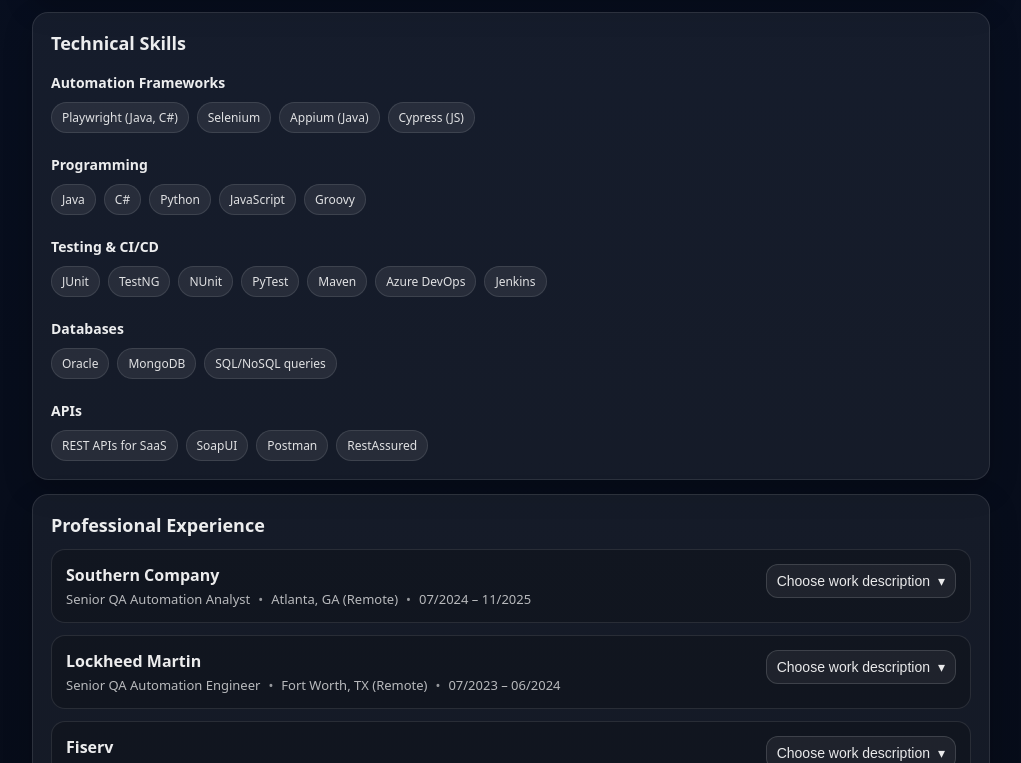
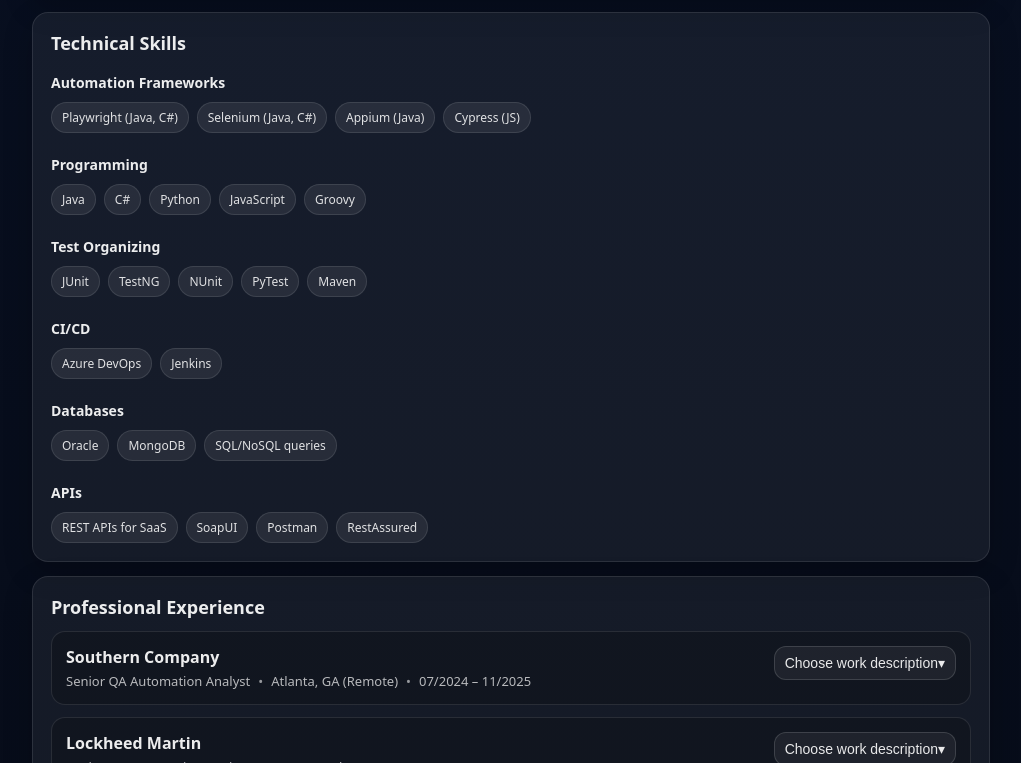
Before and after one commit to alexbashchuk/alexbashchuk.github.io, a React (Vite) app: page /#/ in a window 1280 px wide. Shown: the part 617-1380 px from the top of the page, without its empty margins (129-1150 px from the left). Built offline with nearby package versions, Linux system fonts and the light colour scheme.

Commit message:
Publish changes

```diff
--- a/src/pages/Home.css
+++ b/src/pages/Home.css
@@ -137,7 +137,8 @@
   padding: 8px 10px;
   border-radius: 12px;
   font-size: 14px;
-  display: inline-flex;
+  display: inline-table;
+  overflow: scroll;
   gap: 8px;
   margin-bottom: 10px;
   align-items: center;
--- a/src/pages/Home.jsx
+++ b/src/pages/Home.jsx
@@ -132,12 +132,16 @@ export default function Home() {
   const skills = [
     {
       title: "Automation Frameworks",
-      items: ["Playwright (Java, C#)", "Selenium", "Appium (Java)", "Cypress (JS)"],
+      items: ["Playwright (Java, C#)", "Selenium (Java, C#)", "Appium (Java)", "Cypress (JS)"],
     },
     { title: "Programming", items: ["Java", "C#", "Python", "JavaScript", "Groovy"] },
     {
-      title: "Testing & CI/CD",
-      items: ["JUnit", "TestNG", "NUnit", "PyTest", "Maven", "Azure DevOps", "Jenkins"],
+      title: "Test Organizing",
+      items: ["JUnit", "TestNG", "NUnit", "PyTest", "Maven"],
+    },
+    {
+      title: "CI/CD",
+      items: ["Azure DevOps", "Jenkins"],
     },
     { title: "Databases", items: ["Oracle", "MongoDB", "SQL/NoSQL queries"] },
     { title: "APIs", items: ["REST APIs for SaaS", "SoapUI", "Postman", "RestAssured"] },
```
